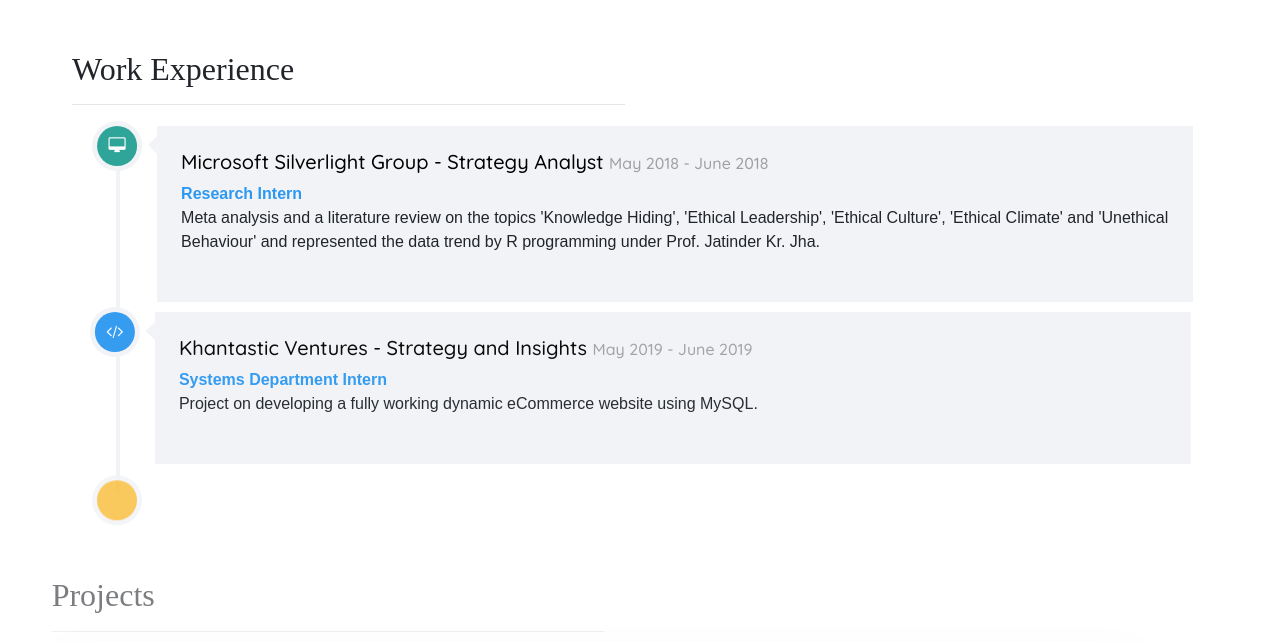
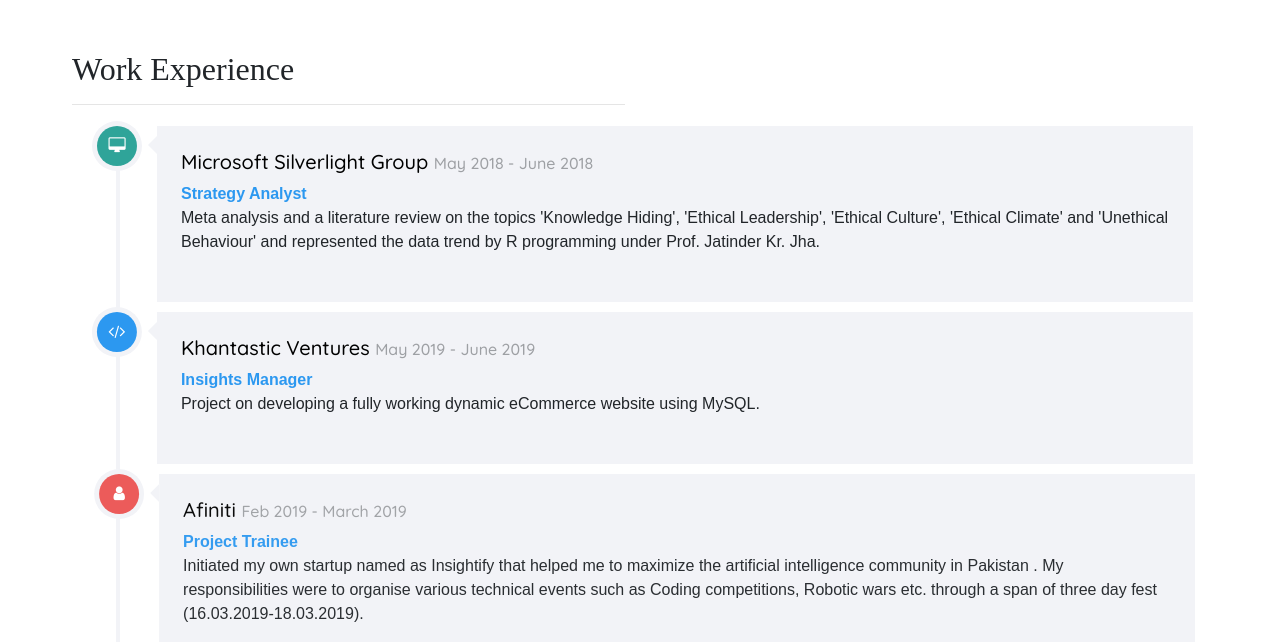
Before and after one commit to daniyalsaif2000/daniyalsaif2000.github.io, a plain HTML site: page index.html in a window 1280 px wide. Shown: the part 1470-2112 px from the top of the page. Drawn offline with nearby package versions, Linux system fonts and the light colour scheme; a web font is replaced by a local one.

Commit message:
Update index.html

```diff
--- a/index.html
+++ b/index.html
@@ -139,13 +139,8 @@
                                     var timeSpan = ["May 2018 - June 2018", "May 2019 - June 2019",
                                         "Feb 2019 - March 2019", "March 2020 - Present"
                                     ];
-                                    var AT = ["Microsoft Silverlight Group - Strategy Analyst ",
-                                        "Khantastic Ventures - Strategy and Insights"
-
-                                    ];
-                                    var internType = ["Research Intern", "Systems Department Intern", "Lead Volunteer",
-                                        "Open Source Contributor"
-                                    ];
+                                    var AT = ["Microsoft Silverlight Group", "Khantastic Ventures", "Afiniti", "Interns Pakistan", "Insightify"];
+                                    var internType = ["Strategy Analyst", "Insights Manager", "Project Trainee"," Design Intern", "Community Founder"];
                                     var descriptions = [
                                         "Meta analysis and a literature review on the topics 'Knowledge Hiding', 'Ethical Leadership', 'Ethical Culture', 'Ethical Climate' and 'Unethical Behaviour' and represented the data trend by R programming under Prof. Jatinder Kr. Jha.",
                                         "Project on developing a fully working dynamic eCommerce website using MySQL.",
```
